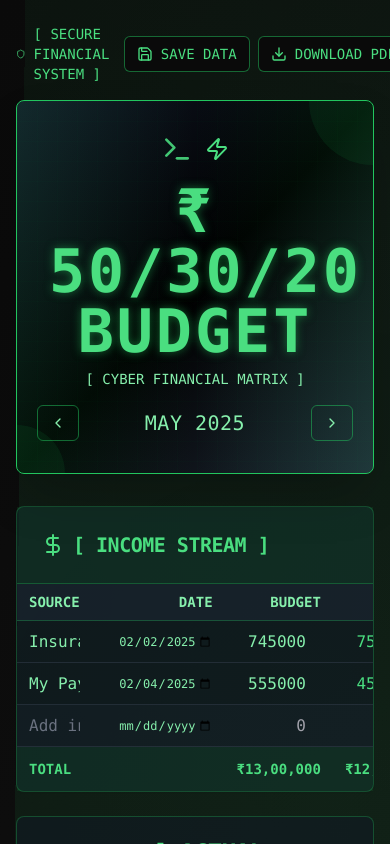
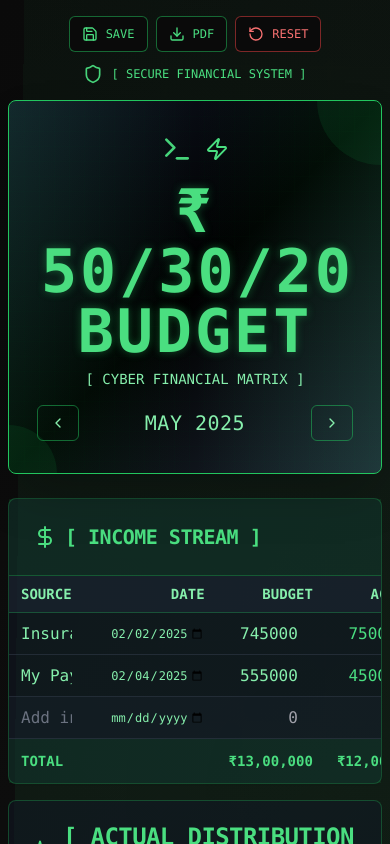
Before and after one commit to summaryautomates/50-30-20-budget-tracker, a React (Vite) app: page / in a window 390 px wide. Shown: the top 844 px of the page. Built offline with nearby package versions, Linux system fonts and the light colour scheme.

Commit message:
Fix: Responsive design and alignment
Ensure proper alignment and responsiveness across all screen sizes (desktop, mobile, tablet) for the budget tracker.

```diff
--- a/src/components/BudgetTracker.tsx
+++ b/src/components/BudgetTracker.tsx
@@ -36,51 +36,58 @@ const BudgetTracker = () => {
 
   return (
     <div className="min-h-screen matrix-bg">
-      <div className="container mx-auto px-4 py-6 max-w-7xl relative z-10">
-        <div className="flex items-center justify-between mb-4">
-          <div className="flex items-center gap-2">
-            <Shield className="h-6 w-6 text-green-400 animate-pulse" />
-            <span className="text-green-400 font-mono text-sm">[ SECURE FINANCIAL SYSTEM ]</span>
+      <div className="container mx-auto px-2 sm:px-4 lg:px-6 py-4 sm:py-6 max-w-7xl relative z-10">
+        {/* Header Actions */}
+        <div className="flex flex-col sm:flex-row items-center justify-between mb-4 sm:mb-6 gap-3 sm:gap-0">
+          <div className="flex items-center gap-2 order-2 sm:order-1">
+            <Shield className="h-5 w-5 sm:h-6 sm:w-6 text-green-400 animate-pulse" />
+            <span className="text-green-400 font-mono text-xs sm:text-sm">[ SECURE FINANCIAL SYSTEM ]</span>
           </div>
-          <div className="flex gap-2">
+          <div className="flex flex-wrap gap-2 order-1 sm:order-2 justify-center sm:justify-end">
             <Button
               onClick={saveData}
               variant="outline"
               size="sm"
-              className="gap-2 border-green-500/50 text-green-400 hover:bg-green-500/20 hover:border-green-400 font-mono"
+              className="gap-2 border-green-500/50 text-green-400 hover:bg-green-500/20 hover:border-green-400 font-mono text-xs sm:text-sm"
             >
-              <Save className="h-4 w-4" />
-              SAVE DATA
+              <Save className="h-3 w-3 sm:h-4 sm:w-4" />
+              <span className="hidden xs:inline">SAVE DATA</span>
+              <span className="xs:hidden">SAVE</span>
             </Button>
             <Button
               onClick={downloadPDF}
               variant="outline"
               size="sm"
-              className="gap-2 border-green-500/50 text-green-400 hover:bg-green-500/20 hover:border-green-400 font-mono"
+              className="gap-2 border-green-500/50 text-green-400 hover:bg-green-500/20 hover:border-green-400 font-mono text-xs sm:text-sm"
             >
-              <Download className="h-4 w-4" />
-              DOWNLOAD PDF
+              <Download className="h-3 w-3 sm:h-4 sm:w-4" />
+              <span className="hidden xs:inline">DOWNLOAD PDF</span>
+              <span className="xs:hidden">PDF</span>
             </Button>
             <Button
               onClick={resetData}
               variant="outline"
               size="sm"
-              className="gap-2 border-red-500/50 text-red-400 hover:bg-red-500/20 hover:border-red-400 font-mono"
+              className="gap-2 border-red-500/50 text-red-400 hover:bg-red-500/20 hover:border-red-400 font-mono text-xs sm:text-sm"
             >
-              <RotateCcw className="h-4 w-4" />
-              RESET DATA
+              <RotateCcw className="h-3 w-3 sm:h-4 sm:w-4" />
+              <span className="hidden xs:inline">RESET DATA</span>
+              <span className="xs:hidden">RESET</span>
             </Button>
           </div>
         </div>
 
         <BudgetHeader />
 
-        <div className="grid grid-cols-1 lg:grid-cols-4 gap-6 mt-8">
-          <div className="lg:col-span-1">
+        {/* Main Dashboard Grid */}
+        <div className="grid grid-cols-1 xl:grid-cols-4 gap-4 sm:gap-6 mt-6 sm:mt-8">
+          {/* Income Section - Full width on mobile, 1 column on desktop */}
+          <div className="xl:col-span-1">
             <IncomeSection data={incomeData} setData={setIncomeData} />
           </div>
 
-          <div className="lg:col-span-2">
+          {/* Visualization - Full width on mobile/tablet, 2 columns on desktop */}
+          <div className="xl:col-span-2">
             <BudgetVisualization
               needs={totalNeeds}
               wants={totalWants}
@@ -89,7 +96,8 @@ const BudgetTracker = () => {
             />
           </div>
 
-          <div className="lg:col-span-1">
+          {/* Summary - Full width on mobile, 1 column on desktop */}
+          <div className="xl:col-span-1">
             <BudgetSummary
               totalIncome={totalIncome}
               totalNeeds={totalNeeds}
@@ -100,14 +108,22 @@ const BudgetTracker = () => {
           </div>
         </div>
 
-        <div className="grid grid-cols-1 lg:grid-cols-3 gap-6 mt-8">
-          <NeedsSection data={needsData} setData={setNeedsData} />
-          <WantsSection data={wantsData} setData={setWantsData} />
-          <SavingsSection data={savingsData} setData={setSavingsData} />
+        {/* Budget Categories Grid */}
+        <div className="grid grid-cols-1 lg:grid-cols-3 gap-4 sm:gap-6 mt-6 sm:mt-8">
+          <div className="w-full">
+            <NeedsSection data={needsData} setData={setNeedsData} />
+          </div>
+          <div className="w-full">
+            <WantsSection data={wantsData} setData={setWantsData} />
+          </div>
+          <div className="w-full">
+            <SavingsSection data={savingsData} setData={setSavingsData} />
+          </div>
         </div>
 
-        <div className="flex items-center justify-center gap-2 mt-8 text-green-400/60 font-mono text-sm">
-          <Cpu className="h-4 w-4" />
+        {/* System Status Footer */}
+        <div className="flex items-center justify-center gap-2 mt-6 sm:mt-8 text-green-400/60 font-mono text-xs sm:text-sm">
+          <Cpu className="h-3 w-3 sm:h-4 sm:w-4" />
           <span>[ SYSTEM OPERATIONAL ]</span>
           <div className="w-2 h-2 bg-green-400 rounded-full animate-pulse"></div>
         </div>
--- a/src/index.css
+++ b/src/index.css
@@ -54,11 +54,19 @@
   body {
     @apply bg-background text-foreground;
     font-family: 'JetBrains Mono', 'Fira Code', 'Monaco', 'Consolas', monospace;
+    overflow-x: hidden;
+  }
+
+  /* Responsive font sizes */
+  @media (max-width: 640px) {
+    body {
+      font-size: 14px;
+    }
   }
 
   /* Hacker-style scrollbar */
   ::-webkit-scrollbar {
-    width: 8px;
+    width: 6px;
   }
 
   ::-webkit-scrollbar-track {
@@ -76,11 +84,23 @@
 
   /* Glow effects */
   .glow-green {
+    box-shadow: 0 0 15px rgba(34, 197, 94, 0.2);
+  }
+
+  @media (min-width: 768px) {
+    .glow-green {
       box-shadow: 0 0 20px rgba(34, 197, 94, 0.3);
+    }
   }
 
   .text-glow {
+    text-shadow: 0 0 8px rgba(34, 197, 94, 0.4);
+  }
+
+  @media (min-width: 768px) {
+    .text-glow {
       text-shadow: 0 0 10px rgba(34, 197, 94, 0.5);
+    }
   }
 
   /* Matrix-style background animation */
@@ -88,6 +108,7 @@
     background: linear-gradient(135deg, #0a0a0a 0%, #1a1a1a 100%);
     position: relative;
     overflow: hidden;
+    min-height: 100vh;
   }
 
   .matrix-bg::before {
@@ -98,10 +119,19 @@
     right: 0;
     bottom: 0;
     background-image:
+      radial-gradient(circle at 20% 50%, rgba(34, 197, 94, 0.08) 0%, transparent 50%),
+      radial-gradient(circle at 80% 20%, rgba(34, 197, 94, 0.08) 0%, transparent 50%),
+      radial-gradient(circle at 40% 80%, rgba(34, 197, 94, 0.08) 0%, transparent 50%);
+    animation: matrix-move 20s ease-in-out infinite;
+  }
+
+  @media (min-width: 768px) {
+    .matrix-bg::before {
+      background-image:
         radial-gradient(circle at 20% 50%, rgba(34, 197, 94, 0.1) 0%, transparent 50%),
         radial-gradient(circle at 80% 20%, rgba(34, 197, 94, 0.1) 0%, transparent 50%),
         radial-gradient(circle at 40% 80%, rgba(34, 197, 94, 0.1) 0%, transparent 50%);
-    animation: matrix-move 20s ease-in-out infinite;
+    }
   }
 
   @keyframes matrix-move {
@@ -113,11 +143,27 @@
   .terminal-border {
     border: 1px solid rgb(34 197 94);
     box-shadow:
+      0 0 8px rgba(34, 197, 94, 0.15),
+      inset 0 0 8px rgba(34, 197, 94, 0.08);
+  }
+
+  @media (min-width: 768px) {
+    .terminal-border {
+      box-shadow:
         0 0 10px rgba(34, 197, 94, 0.2),
         inset 0 0 10px rgba(34, 197, 94, 0.1);
     }
+  }
 
   /* Cyber grid pattern */
+  .cyber-grid {
+    background-image:
+      linear-gradient(rgba(34, 197, 94, 0.08) 1px, transparent 1px),
+      linear-gradient(90deg, rgba(34, 197, 94, 0.08) 1px, transparent 1px);
+    background-size: 15px 15px;
+  }
+
+  @media (min-width: 768px) {
     .cyber-grid {
       background-image:
         linear-gradient(rgba(34, 197, 94, 0.1) 1px, transparent 1px),
@@ -125,3 +171,14 @@
       background-size: 20px 20px;
     }
   }
+
+  /* Custom responsive utilities */
+  @media (min-width: 475px) {
+    .xs\:inline {
+      display: inline;
+    }
+    .xs\:hidden {
+      display: none;
+    }
+  }
+}
--- a/src/pages/Index.tsx
+++ b/src/pages/Index.tsx
@@ -4,7 +4,7 @@ import BudgetTracker from '@/components/BudgetTracker';
 
 const Index = () => {
   return (
-    <div className="min-h-screen bg-black">
+    <div className="min-h-screen w-full bg-black overflow-x-hidden">
       <BudgetTracker />
     </div>
   );
--- a/tailwind.config.ts
+++ b/tailwind.config.ts
@@ -1,3 +1,4 @@
+
 import type { Config } from "tailwindcss";
 
 export default {
@@ -12,10 +13,22 @@ export default {
 	theme: {
 		container: {
 			center: true,
-			padding: '2rem',
+			padding: '1rem',
 			screens: {
+				'sm': '640px',
+				'md': '768px',
+				'lg': '1024px',
+				'xl': '1280px',
 				'2xl': '1400px'
 			}
+		},
+		screens: {
+			'xs': '475px',
+			'sm': '640px',
+			'md': '768px',
+			'lg': '1024px',
+			'xl': '1280px',
+			'2xl': '1536px',
 		},
 		extend: {
 			colors: {
```
Lines whose indentation alone changed are shown as unchanged.
